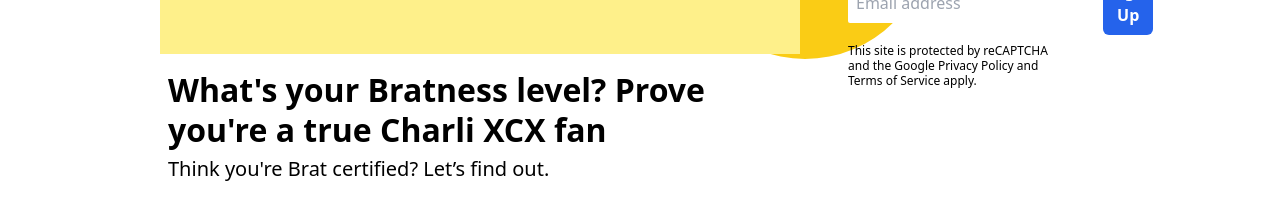
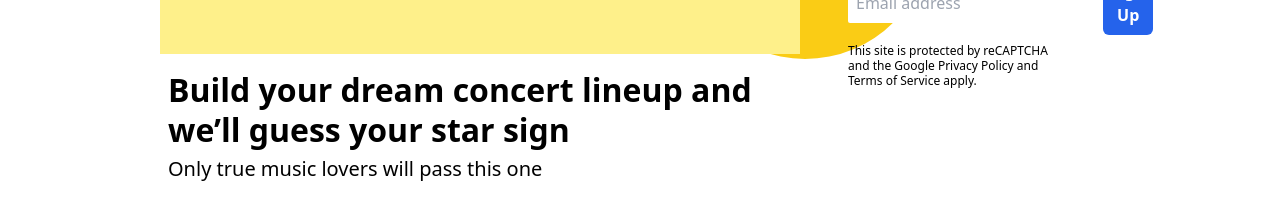
Before and after one commit to paulotruly/angular_BuzzFeedCopy, an Angular app: page / in a window 1280 px wide. Shown: the part 512-732 px from the top of the page. Built offline with nearby package versions, Linux system fonts and the light colour scheme.

Commit message:
dinamismo

```diff
--- a/src/app/main-card/main-card.html
+++ b/src/app/main-card/main-card.html
@@ -30,13 +30,13 @@
             <div class="relative overflow-hidden bg-yellow-200 w-full h-[260px]">
                 <img
                 class="absolute top-[-120px]"
-                src="https://www.rollingstone.com/wp-content/uploads/2024/12/GettyImages-2184665308-1.jpg?w=1581&h=1054&crop=1"
+                [src]= "primeiroQuiz.image"
                 alt="">
             </div>
 
             <div class="pt-4 px-2">
-                <h6 class="font-bold text-[32px] leading-tight transition-colors ease-out duration-300 hover:text-blue-600"> What's your Bratness level? Prove you're a true Charli XCX fan </h6>
-                <p class="text-[20px] mt-1"> Think you're Brat certified? Let’s find out. </p>
+                <h6 class="font-bold text-[32px] leading-tight transition-colors ease-out duration-300 hover:text-blue-600"> {{ primeiroQuiz.title }} </h6>
+                <p class="text-[20px] mt-1"> {{ primeiroQuiz.subtitle }} </p>
             </div>
         </div>
 
--- a/src/app/main-card/main-card.ts
+++ b/src/app/main-card/main-card.ts
@@ -8,5 +8,6 @@
   styleUrl: './main-card.css'
 })
 export class MainCard {
-
+  quizzesDados: any[] = dadosQuizzes.quizzes;
+  primeiroQuiz: any = this.quizzesDados[1];
 }
```
